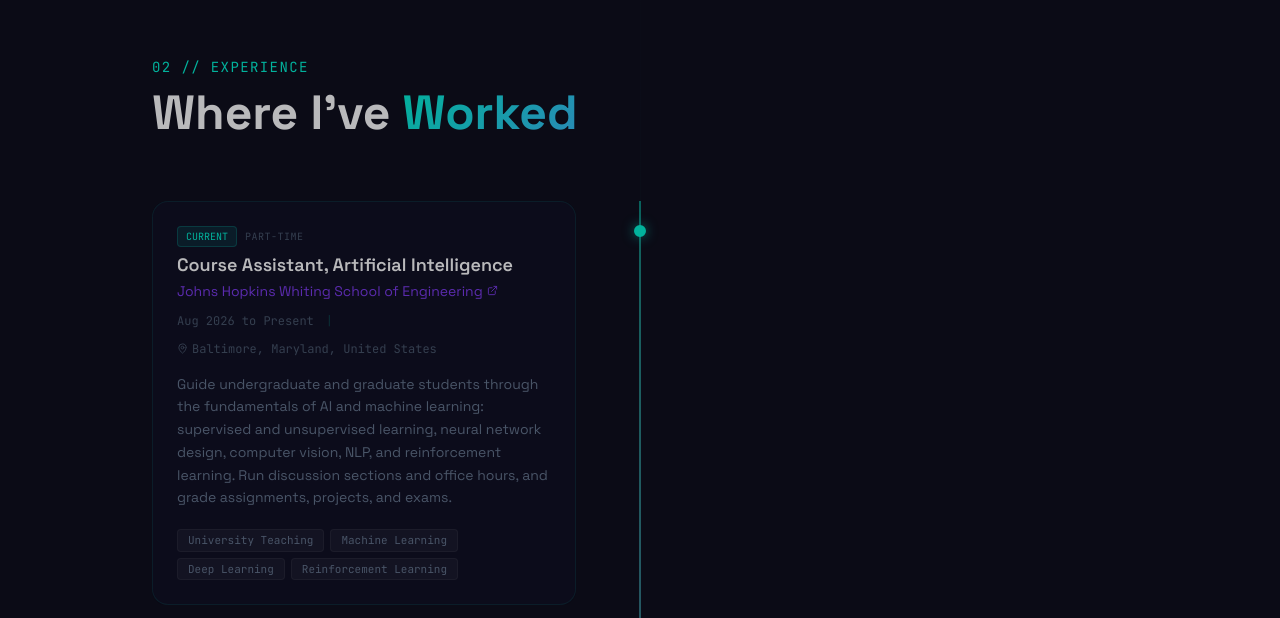
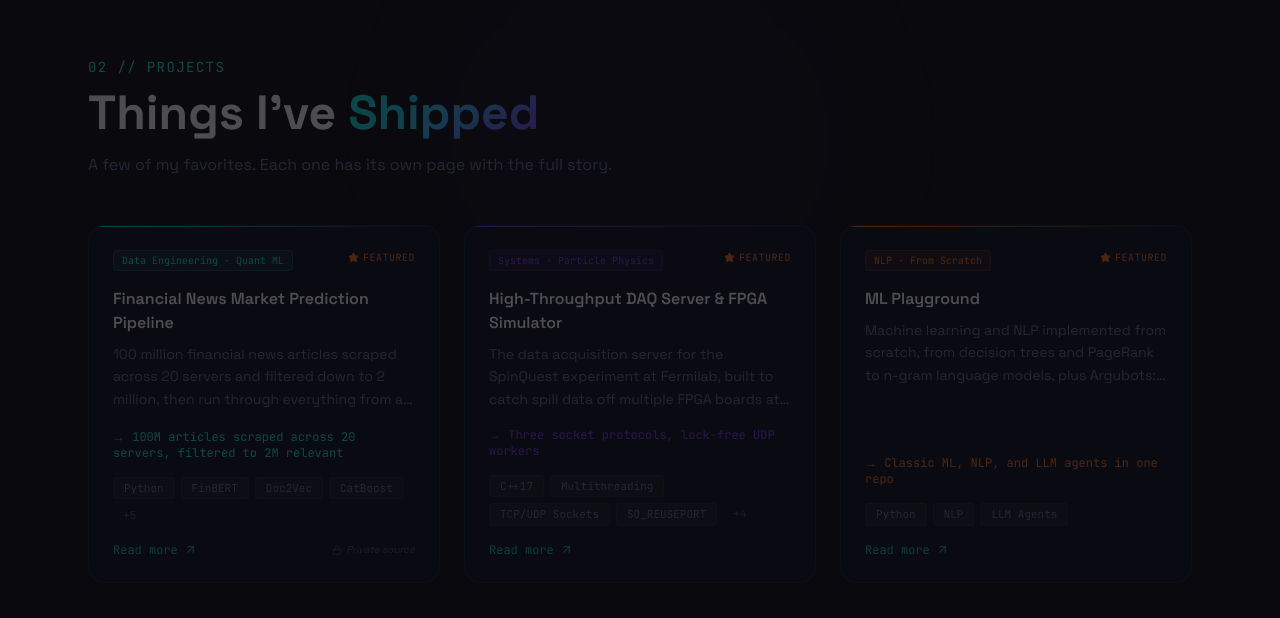
Before and after one commit to kalk-ak/personal_website, a Next.js app: page / in a window 1280 px wide. Shown: the part 1942-2560 px from the top of the page. Built offline with nearby package versions, Linux system fonts and the light colour scheme.

Commit message:
moved projects ahead of experience
Order is now about, projects, experience, skills, tools, coursework,
contact. Renumbered the section labels and the nav to match. Side effect:
the section backgrounds now alternate, which they did not before.

Co-Authored-By: Claude Opus 5 <noreply@anthropic.com>

```diff
--- a/app/page.tsx
+++ b/app/page.tsx
@@ -12,10 +12,10 @@ export default function Home() {
     <>
       <Hero />
       <About />
+      <Projects />
       <Experience />
       <Skills />
       <Tools />
-      <Projects />
       <Courses />
       <Contact />
     </>
--- a/components/Experience.tsx
+++ b/components/Experience.tsx
@@ -178,7 +178,7 @@ export default function Experience() {
           transition={{ duration: 0.6 }}
           className="mb-16"
         >
-          <p className="font-mono text-sm text-[#00f5d4] tracking-widest mb-3">02 // EXPERIENCE</p>
+          <p className="font-mono text-sm text-[#00f5d4] tracking-widest mb-3">03 // EXPERIENCE</p>
           <h2 className="text-4xl md:text-5xl font-bold text-white">
             Where I&apos;ve{" "}
             <span className="text-gradient-cyan">Worked</span>
--- a/components/Nav.tsx
+++ b/components/Nav.tsx
@@ -8,10 +8,10 @@ import { Menu, X } from "lucide-react";
 
 const links = [
   { label: "About", href: "#about" },
+  { label: "Projects", href: "#projects" },
   { label: "Experience", href: "#experience" },
   { label: "Skills", href: "#skills" },
   { label: "Tools", href: "#tools" },
-  { label: "Projects", href: "#projects" },
   { label: "Courses", href: "#courses" },
   { label: "Contact", href: "#contact" },
 ];
@@ -75,7 +75,7 @@ export default function Nav() {
       },
       { rootMargin: "-40% 0px -55% 0px" }
     );
-    ["about", "experience", "skills", "tools", "projects", "courses", "contact"].forEach((id) => {
+    ["about", "projects", "experience", "skills", "tools", "courses", "contact"].forEach((id) => {
       const el = document.getElementById(id);
       if (el) observer.observe(el);
     });
--- a/components/Projects.tsx
+++ b/components/Projects.tsx
@@ -31,7 +31,7 @@ export default function Projects() {
           transition={{ duration: 0.6 }}
           className="mb-12"
         >
-          <p className="font-mono text-sm text-[#00f5d4] tracking-widest mb-3">05 // PROJECTS</p>
+          <p className="font-mono text-sm text-[#00f5d4] tracking-widest mb-3">02 // PROJECTS</p>
           <h2 className="text-4xl md:text-5xl font-bold text-white">
             Things I&apos;ve{" "}
             <span className="text-gradient-full">Shipped</span>
--- a/components/Skills.tsx
+++ b/components/Skills.tsx
@@ -75,7 +75,7 @@ export default function Skills() {
           transition={{ duration: 0.6 }}
           className="mb-16"
         >
-          <p className="font-mono text-sm text-[#00f5d4] tracking-widest mb-3">03 // SKILLS</p>
+          <p className="font-mono text-sm text-[#00f5d4] tracking-widest mb-3">04 // SKILLS</p>
           <h2 className="text-4xl md:text-5xl font-bold text-white">
             Technical{" "}
             <span className="text-gradient-purple">Arsenal</span>
--- a/components/Tools.tsx
+++ b/components/Tools.tsx
@@ -356,7 +356,7 @@ export default function Tools() {
       <div className="absolute top-0 right-0 w-80 h-80 rounded-full bg-[rgba(0,245,212,0.04)] blur-3xl pointer-events-none" />
 
       <div className="max-w-6xl mx-auto px-6 relative z-10 mb-12">
-        <p className="font-mono text-sm text-[#00f5d4] tracking-widest mb-3">04 // TOOLS</p>
+        <p className="font-mono text-sm text-[#00f5d4] tracking-widest mb-3">05 // TOOLS</p>
         <h2 className="text-4xl md:text-5xl font-bold text-white">
           What I{" "}
           <span className="text-gradient-cyan">Build With</span>
```
